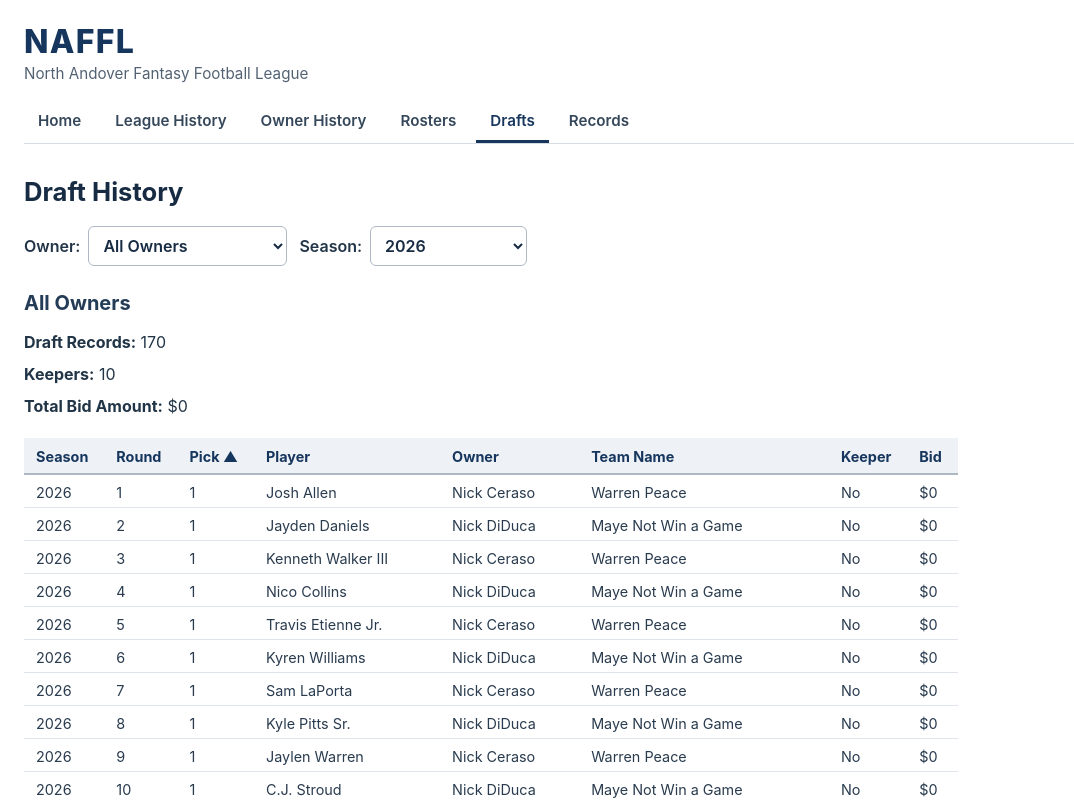
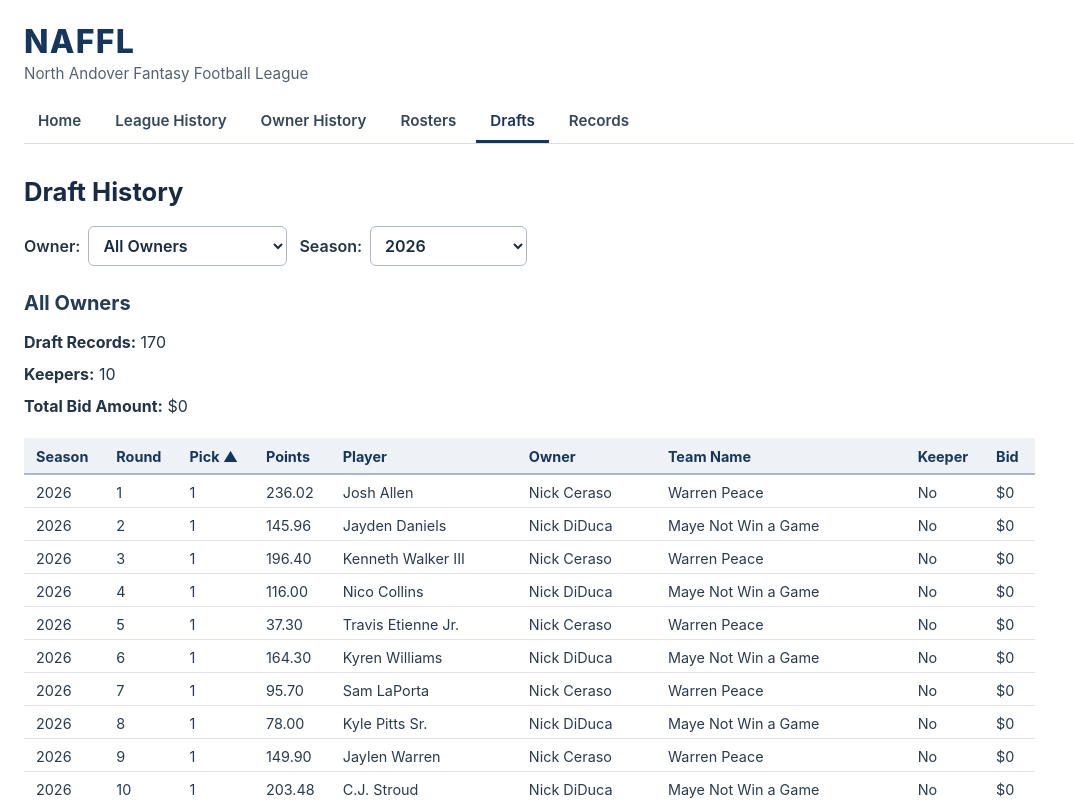
Before and after one commit to njc33/naffl, a React (Vite) app: page /drafts in a window 1280 px wide. Shown: the top 800 px of the page, without its empty margins (0-1074 px from the left). Built offline with nearby package versions, Linux system fonts and the light colour scheme.

Commit message:
Display points column in draft history

```diff
--- a/src/pages/DraftHistory.jsx
+++ b/src/pages/DraftHistory.jsx
@@ -102,9 +102,7 @@ function DraftHistory() {
         ...new Set(
           relevantRecords.map(
             (record) =>
-              Number(
-                record.season
-              )
+              Number(record.season)
           )
         ),
       ].sort((a, b) => b - a);
@@ -121,9 +119,8 @@ function DraftHistory() {
 
           const seasonMatches =
             season === "all" ||
-            Number(
-              record.season
-            ) === Number(season);
+            Number(record.season) ===
+              Number(season);
 
           return (
             ownerMatches &&
@@ -193,6 +190,7 @@ function DraftHistory() {
     setSortField(field);
 
     const descendingFields = [
+      "points",
       "bidAmount",
     ];
 
@@ -207,14 +205,37 @@ function DraftHistory() {
     valueA,
     valueB
   ) => {
+    const valueAIsMissing =
+      valueA === null ||
+      valueA === undefined;
+
+    const valueBIsMissing =
+      valueB === null ||
+      valueB === undefined;
+
+    if (
+      valueAIsMissing &&
+      valueBIsMissing
+    ) {
+      return 0;
+    }
+
+    if (valueAIsMissing) {
+      return 1;
+    }
+
+    if (valueBIsMissing) {
+      return -1;
+    }
+
     if (
       typeof valueA === "string" ||
       typeof valueB === "string"
     ) {
       return String(
-        valueA ?? ""
+        valueA
       ).localeCompare(
-        String(valueB ?? ""),
+        String(valueB),
         undefined,
         {
           sensitivity: "base",
@@ -223,8 +244,8 @@ function DraftHistory() {
     }
 
     return (
-      Number(valueA || 0) -
-      Number(valueB || 0)
+      Number(valueA) -
+      Number(valueB)
     );
   };
 
@@ -262,6 +283,25 @@ function DraftHistory() {
         maximumFractionDigits: 0,
       }
     );
+
+  const formatPoints = (points) => {
+    if (
+      points === null ||
+      points === undefined
+    ) {
+      return "N/A";
+    }
+
+    return Number(
+      points
+    ).toLocaleString(
+      undefined,
+      {
+        minimumFractionDigits: 2,
+        maximumFractionDigits: 2,
+      }
+    );
+  };
 
   const selectedOwner =
     owners.find(
@@ -458,6 +498,20 @@ function DraftHistory() {
 
             <th
               onClick={() =>
+                handleSort("points")
+              }
+              style={
+                sortableHeaderStyle
+              }
+            >
+              Points
+              {sortIndicator(
+                "points"
+              )}
+            </th>
+
+            <th
+              onClick={() =>
                 handleSort("player")
               }
               style={
@@ -551,6 +605,12 @@ function DraftHistory() {
                 </td>
 
                 <td style={cellStyle}>
+                  {formatPoints(
+                    record.points
+                  )}
+                </td>
+
+                <td style={cellStyle}>
                   {record.player}
                 </td>
 
```
